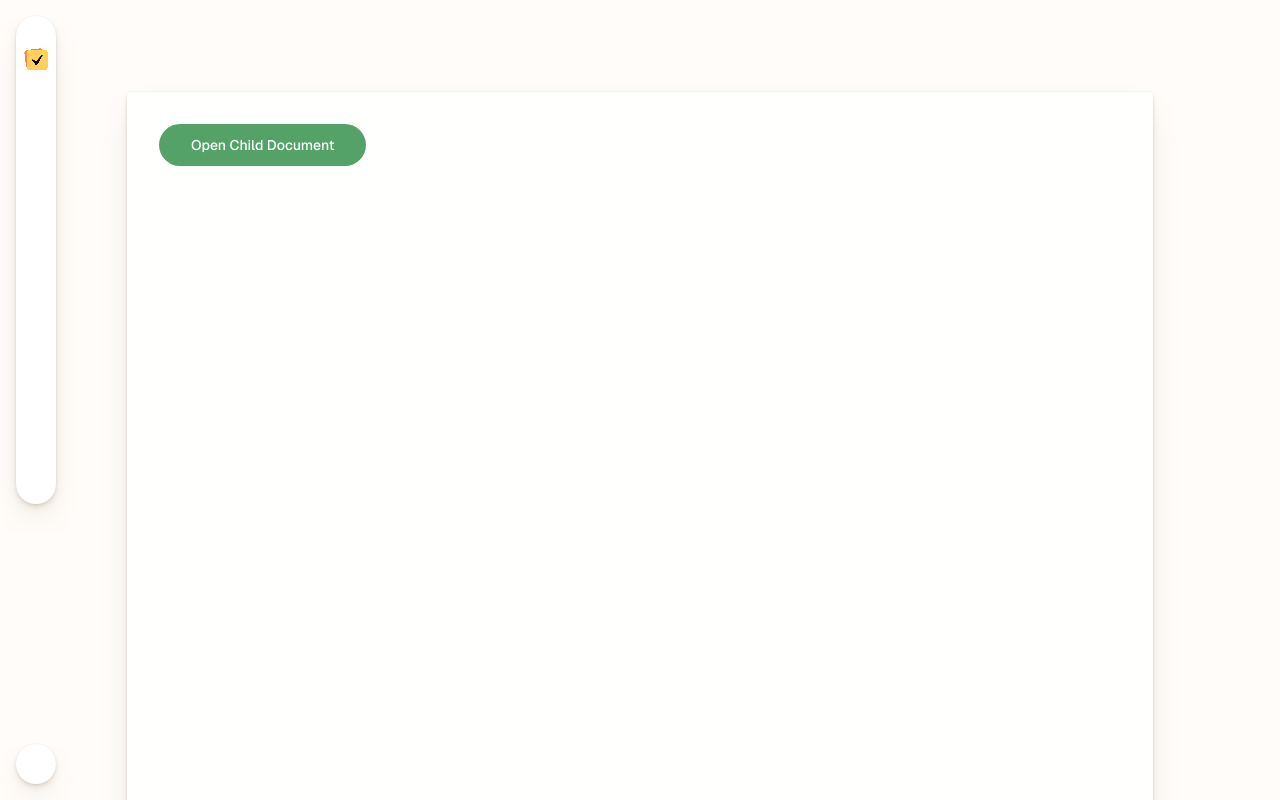
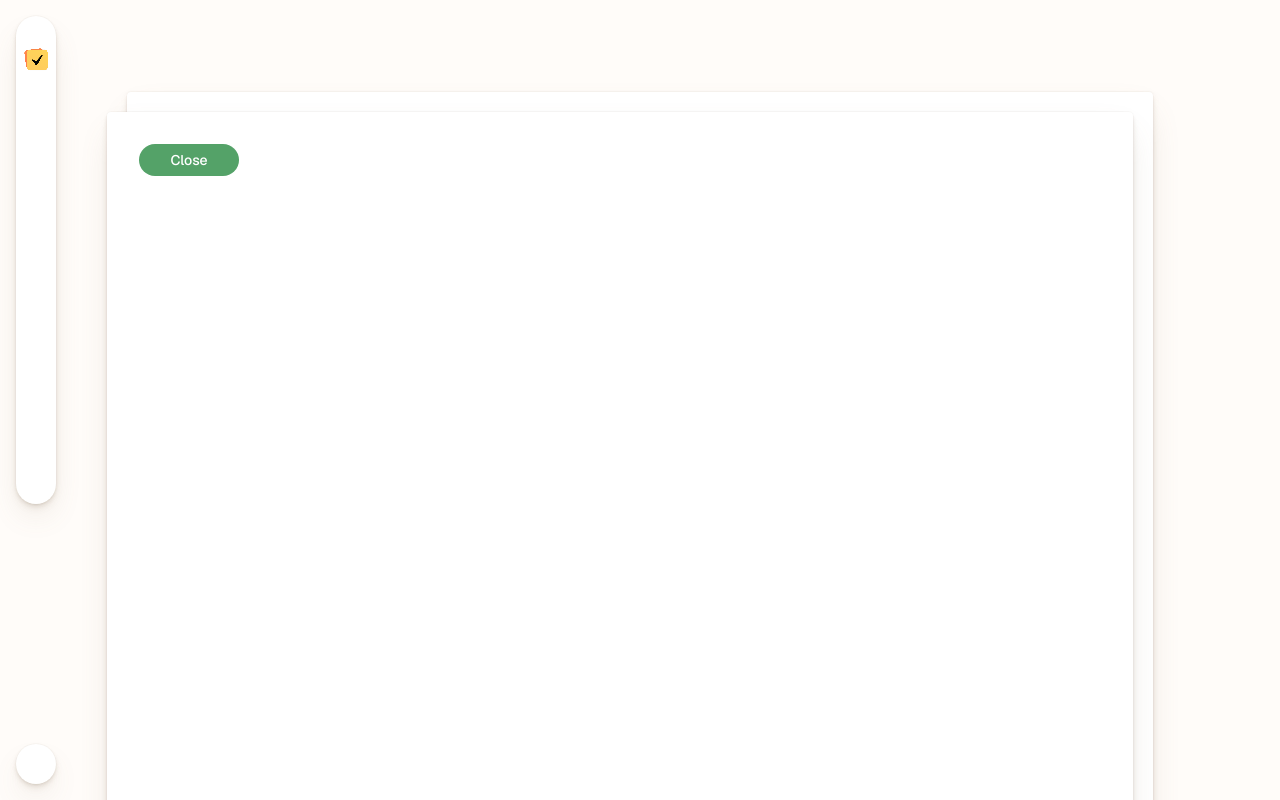
Before and after one commit to Alon2904/sticky-notes, a Next.js app: page / in a window 1280 px wide. Both pictures are taken after a click on the button "Open Child Document". Shown: the top 800 px of the page. Built offline with nearby package versions, Linux system fonts and the light colour scheme.

Commit message:
feat(Paper.tsx-DocumentPaper.tsx): Makke Paper component into a modular component and implement in DocumentPaper

```diff
--- a/app/components/DocumentPaper.tsx
+++ b/app/components/DocumentPaper.tsx
@@ -1,12 +1,47 @@
+'use client';
+
+import { useState } from 'react';
 import Paper from './shared/Paper';
 import Button from './shared/Button';
 
 export default function DocumentPaper() {
+  const [showChildPaper, setShowChildPaper] = useState(false);
+
   return (
-    <Paper>
-      <div className="p-[32px] flex gap-4">
-        <Button size="large">Open Child Document</Button>
-      </div>
-    </Paper>
+    <div className="relative">
+      {/* Original Paper */}
+      <Paper>
+        <div className="absolute p-[32px]">
+          <Button
+            size="large"
+            onClick={() => setShowChildPaper(true)}
+          >
+            Open Child Document
+          </Button>
+        </div>
+      </Paper>
+
+      {/* Child Paper */}
+      {showChildPaper && (
+        <Paper
+          className="absolute"
+          noMargin
+          style={{
+            top: '20px',
+            left: '107px',
+            zIndex: 50,
+          }}
+        >
+          <div className="absolute p-[32px]">
+            <Button
+              size="small"
+              onClick={() => setShowChildPaper(false)}
+            >
+              Close
+            </Button>
+          </div>
+        </Paper>
+      )}
+    </div>
   );
 }
--- a/app/components/shared/Paper.tsx
+++ b/app/components/shared/Paper.tsx
@@ -1,20 +1,30 @@
+import { CSSProperties } from 'react';
+
 interface PaperProps {
   children: React.ReactNode;
   className?: string;
+  style?: CSSProperties;
+  noMargin?: boolean;
 }
 
-export default function Paper({ children, className = '' }: PaperProps) {
+export default function Paper({
+  children,
+  className = '',
+  style = {},
+  noMargin = false,
+}: PaperProps) {
   return (
     <div
       className={`bg-white z-40 shadow-custom ${className}`}
       style={{
-        marginTop: '92px',
-        marginLeft: '127px',
+        marginTop: noMargin ? 0 : '92px',
+        marginLeft: noMargin ? 0 : '127px',
         width: 'calc(100vw - 254px)',
         minHeight: 'calc((100vw - 254px) * 1.4142)',
-        backgroundColor: 'rgba(255, 255, 255, 0.9)',
+        backgroundColor: 'rgba(255, 255, 255, 1)',
         opacity: 1,
         borderRadius: '4px 4px 0 0',
+        ...style,
       }}
     >
       {children}
```
